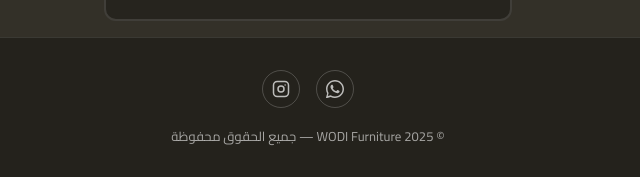
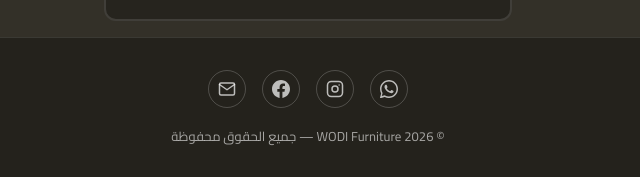
Before and after one commit to ahmadtharwat13579-crypto/wodifurniture, a plain HTML site: page website/configurator.html in a window 1280 px wide. Shown: the part 2053-2230 px from the top of the page, 332-972 px from the left. Drawn offline with Linux system fonts and the light colour scheme; no server answers.

Commit message:
Update configurator.html

```diff
--- a/website/configurator.html
+++ b/website/configurator.html
@@ -204,7 +204,7 @@
   <!-- Toast -->
   <div class="toast" id="toast"></div>
 
-  <footer>
+<footer>
     <div class="footer-social">
       <a href="https://wa.me/201556840368" target="_blank" aria-label="واتساب">
         <svg width="18" height="18" viewBox="0 0 24 24" fill="currentColor"><path d="M17.472 14.382c-.297-.149-1.758-.867-2.03-.967-.273-.099-.471-.148-.67.15-.197.297-.767.966-.94 1.164-.173.199-.347.223-.644.075-.297-.15-1.255-.463-2.39-1.475-.883-.788-1.48-1.761-1.653-2.059-.173-.297-.018-.458.13-.606.134-.133.298-.347.446-.52.149-.174.198-.298.298-.497.099-.198.05-.371-.025-.52-.075-.149-.669-1.612-.916-2.207-.242-.579-.487-.5-.669-.51-.173-.008-.371-.01-.57-.01-.198 0-.52.074-.792.372-.272.297-1.04 1.016-1.04 2.479 0 1.462 1.065 2.875 1.213 3.074.149.198 2.096 3.2 5.077 4.487.709.306 1.262.489 1.694.625.712.227 1.36.195 1.871.118.571-.085 1.758-.719 2.006-1.413.248-.694.248-1.289.173-1.413-.074-.124-.272-.198-.57-.347z"/><path d="M12 0C5.373 0 0 5.373 0 12c0 2.127.558 4.126 1.533 5.858L.054 23.25a.75.75 0 0 0 .916.916l5.392-1.479A11.954 11.954 0 0 0 12 24c6.627 0 12-5.373 12-12S18.627 0 12 0zm0 22c-1.933 0-3.742-.524-5.287-1.437l-.378-.225-3.924 1.077 1.077-3.924-.225-.378A9.953 9.953 0 0 1 2 12C2 6.477 6.477 2 12 2s10 4.477 10 10-4.477 10-10 10z"/></svg>
@@ -212,8 +212,14 @@
       <a href="https://www.instagram.com/wodi.furniture" target="_blank" aria-label="إنستاجرام">
         <svg width="18" height="18" viewBox="0 0 24 24" fill="none" stroke="currentColor" stroke-width="2" stroke-linecap="round" stroke-linejoin="round"><rect x="2" y="2" width="20" height="20" rx="5" ry="5"/><circle cx="12" cy="12" r="4"/><circle cx="17.5" cy="6.5" r="1" fill="currentColor" stroke="none"/></svg>
       </a>
+      <a href="https://www.facebook.com/YOUR_PAGE" target="_blank" aria-label="فيسبوك">
+        <svg width="18" height="18" viewBox="0 0 24 24" fill="currentColor"><path d="M24 12.073c0-6.627-5.373-12-12-12s-12 5.373-12 12c0 5.99 4.388 10.954 10.125 11.854v-8.385H7.078v-3.47h3.047V9.43c0-3.007 1.792-4.669 4.533-4.669 1.312 0 2.686.235 2.686.235v2.953H15.83c-1.491 0-1.956.925-1.956 1.874v2.25h3.328l-.532 3.47h-2.796v8.385C19.612 23.027 24 18.062 24 12.073z"/></svg>
+      </a>
+      <a href="mailto:yourname@example.com" aria-label="البريد الإلكتروني">
+        <svg width="18" height="18" viewBox="0 0 24 24" fill="none" stroke="currentColor" stroke-width="2" stroke-linecap="round" stroke-linejoin="round"><path d="M4 4h16c1.1 0 2 .9 2 2v12c0 1.1-.9 2-2 2H4c-1.1 0-2-.9-2-2V6c0-1.1.9-2 2-2z"/><polyline points="22,6 12,13 2,6"/></svg>
+      </a>
     </div>
-    <p>© 2025 WODI Furniture — جميع الحقوق محفوظة</p>
+    <p>© 2026 WODI Furniture — جميع الحقوق محفوظة</p>
   </footer>
 
   <script>
```
